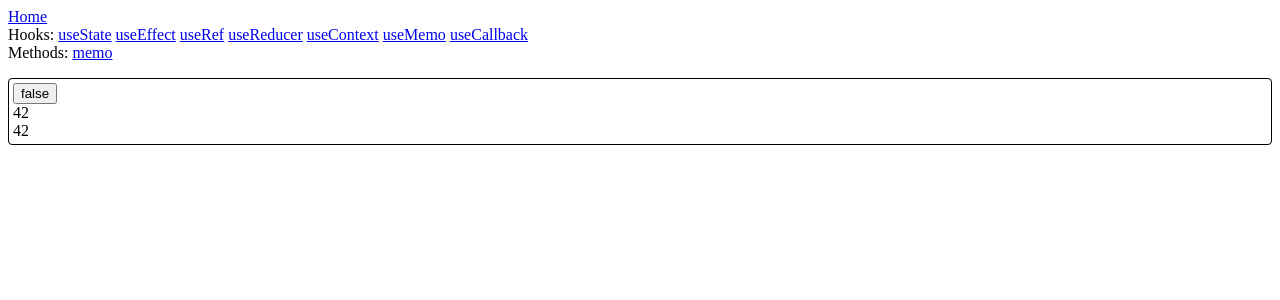
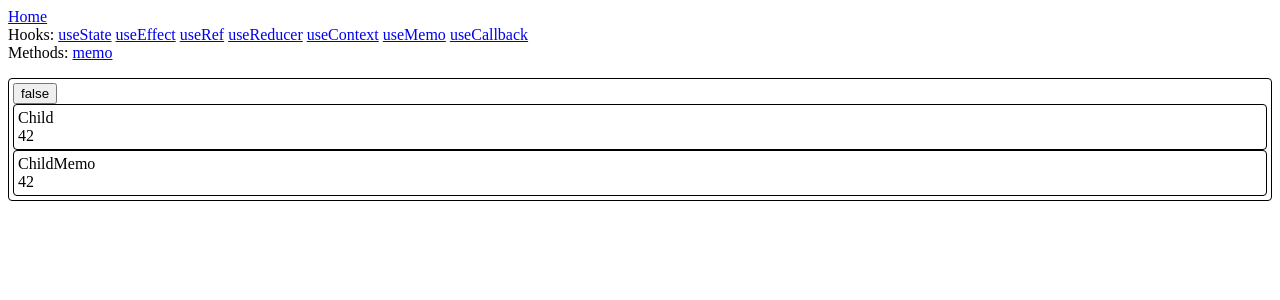
Before and after one commit to ZorroLeVrai/cours.tjs.react-hooks, a React (Vite) app: page /memo in a window 1280 px wide. Shown: the top 300 px of the page. Built offline with nearby package versions, Linux system fonts and the light colour scheme.

Commit message:
Update React.memo demo

```diff
--- a/src/components/MemoDemo.jsx
+++ b/src/components/MemoDemo.jsx
@@ -5,7 +5,12 @@ import styles from "./Global.module.css";
 const Child = ({componentName, value}) => {
   useEffect(() => console.log(`${componentName} re-rendered val:${value}`));
 
-  return <div >{value}</div>;
+  return (
+    <div className={styles.border}>
+      <div>{componentName}</div>
+      <div>{value}</div>
+    </div>
+  );
 }
 
 const ChildMemo = React.memo(Child);
```
